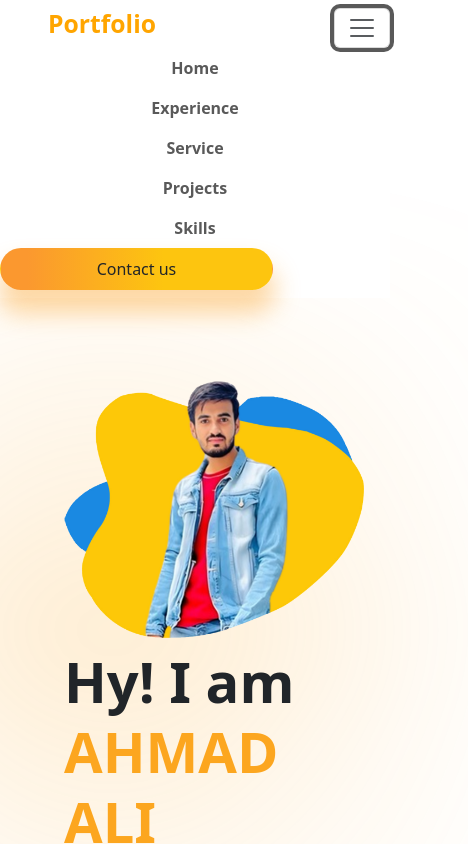
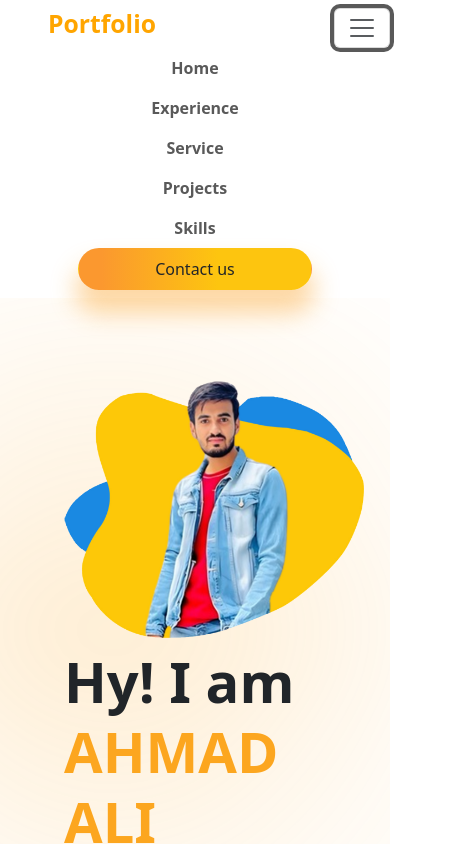
Before and after one commit to Ahmad-9994/personal-portfolio, a React (Create React App) app: page / in a window 390 px wide. Both pictures are taken after a click on the button 362 px from the left and 28 px from the top of the page. Shown: the top 844 px of the page, 468 px wide, since content can reach past the window. Built offline with nearby package versions, Linux system fonts and the light colour scheme.

Commit message:
make responsive

```diff
--- a/src/component/contactus/Contact.js
+++ b/src/component/contactus/Contact.js
@@ -39,15 +39,15 @@ const Contact = () => {
       <form id="contact-form" ref={form} onSubmit={sendEmail}>
     <div className="form-group">
         <label >Name</label>
-        <input type="text" className="form-control" name='name'/>
+        <input type="text" className="form-control" name='name' placeholder='your name'/>
     </div>
     <div className="form-group">
         <label >Email address</label>
-        <input type="email" className="form-control" aria-describedby="emailHelp" name='user_email'/>
+            <input type="email" className="form-control" aria-describedby="emailHelp" name='user_email' placeholder='your e-mail' />
     </div>
     <div className="form-group">
         <label >Message</label>
-        <textarea className="form-control" rows="5" name='message'></textarea>
+        <textarea className="form-control" rows="5" name='message' placeholder='text here '></textarea>
     </div>
     <div ><button type="submit" className="button c-button">Submit</button></div>
 
--- a/src/component/contactus/contact.css
+++ b/src/component/contactus/contact.css
@@ -101,7 +101,9 @@ textarea.form-control {
     display: none;
   }
 
-
+.c-button {
+  width: 100%;
+}
 
   .c-left {
     width: 100%;
--- a/src/component/navbar/NavBar.js
+++ b/src/component/navbar/NavBar.js
@@ -1,44 +1,47 @@
-import React from 'react'
+import React, { useState } from 'react';
 import "./nav.css"
 
+const NavBar = () => {
+  const [isNavOpen, setIsNavOpen] = useState(false);
 
+  const handleNavToggle = () => {
+    setIsNavOpen(!isNavOpen);
+  }
 
-const NavBar = () => {
+  const closeNav = () => {
+    setIsNavOpen(false);
+  }
+
   return (
-
-    <nav class="navbar navbar-expand-lg navbar-light container-fluid">
-
+    <nav className={`navbar navbar-expand-lg navbar-light container-fluid ${isNavOpen ? 'open' : ''}`}>
       <h2>Portfolio</h2>
-
-        <button class="navbar-toggler" type="button" data-bs-toggle="collapse" data-bs-target="#navbarNav" aria-controls="navbarNav" aria-expanded="false" aria-label="Toggle navigation">
-          <span class="navbar-toggler-icon"></span>
+      <button className="navbar-toggler" type="button" onClick={handleNavToggle}>
+        <span className="navbar-toggler-icon"></span>
       </button>
-        <div class="collapse navbar-collapse " id="navbarNav">
-          <ul class="navbar-nav ms-auto text-center">
-            <li class="nav-item">
-              <a class="nav-link " aria-current="page" href="#">Home</a>
+      <div className={`collapse navbar-collapse ${isNavOpen ? 'show' : ''}`} id="navbarNav">
+        <ul className="navbar-nav ms-auto text-center">
+          <li className="nav-item">
+            <a className="nav-link" aria-current="page" href="#" onClick={closeNav}>Home</a>
           </li>
-            <li class="nav-item">
-              <a class="nav-link" href="#experience">Experience</a>
+          <li className="nav-item">
+            <a className="nav-link" href="#experience" onClick={closeNav}>Experience</a>
           </li>
-            <li class="nav-item">
-              <a class="nav-link" href="#service">Service</a>
+          <li className="nav-item">
+            <a className="nav-link" href="#service" onClick={closeNav}>Service</a>
           </li>
-            <li class="nav-item">
-              <a class="nav-link" href="#projects">Projects</a>
+          <li className="nav-item">
+            <a className="nav-link" href="#projects" onClick={closeNav}>Projects</a>
           </li>
-            <li class="nav-item">
-              <a class="nav-link" href="#skill">Skills</a>
+          <li className="nav-item">
+            <a className="nav-link" href="#skill" onClick={closeNav}>Skills</a>
           </li>
         </ul>
-
-          <a href='#contact' style={{color:"black"}}><button type="button" class="btn button">Contact us</button></a>
+        <div className='conatct-button'>
+        <a href='#contact' style={{ color: "black" }} onClick={closeNav}><button type="button" className="btn button">Contact us</button></a>
       </div>
-
+      </div>
     </nav>
-
-
-  )
+  );
 }
 
-export default NavBar
+export default NavBar;
--- a/src/component/navbar/nav.css
+++ b/src/component/navbar/nav.css
@@ -26,11 +26,15 @@ ul li{
 
 @media (max-width: 990px) {
   .button {
-      border-radius: 30px;
+      border-radius: 25px;
       margin-left: 0rem;
-      width: 70%;
+      width: 60%;
       margin: auto;
     }
+        .conatct-button{
+
+          text-align: center;
+        }
 
 }
 /*
--- a/src/component/service/service.css
+++ b/src/component/service/service.css
@@ -31,7 +31,7 @@
 }
 .s-right{
     width: 55%;
-    /* border: 2px solid green; */
+
 }
 
 .servce-card{
@@ -100,25 +100,32 @@
     }
 
     .s-right {
-      width: 100%;
-      padding: 2rem;
+      width: 80%;
+      /* padding: 2rem; */
+      margin: auto;
+    margin-top: -8rem;
     }
 
-    /* .cards {
+    .cards {
         flex-direction: column;
         gap: 2rem;
         align-items: center;
+
+
       }
-   */
+
     .servce-card {
       width: 100%;
       margin: 0 auto;
-      margin-bottom: 2rem;
+      /* margin-bottom: 2rem; */
       height: auto;
 
-
     }
-
+    .cards .third-card {
+      width: 80%;
+      margin-top: 0rem;
+      margin-left: -10rem;
+    }
     .s-card-button {
       width: 100%;
       max-width: 120px;
```
Lines whose indentation alone changed are shown as unchanged.
